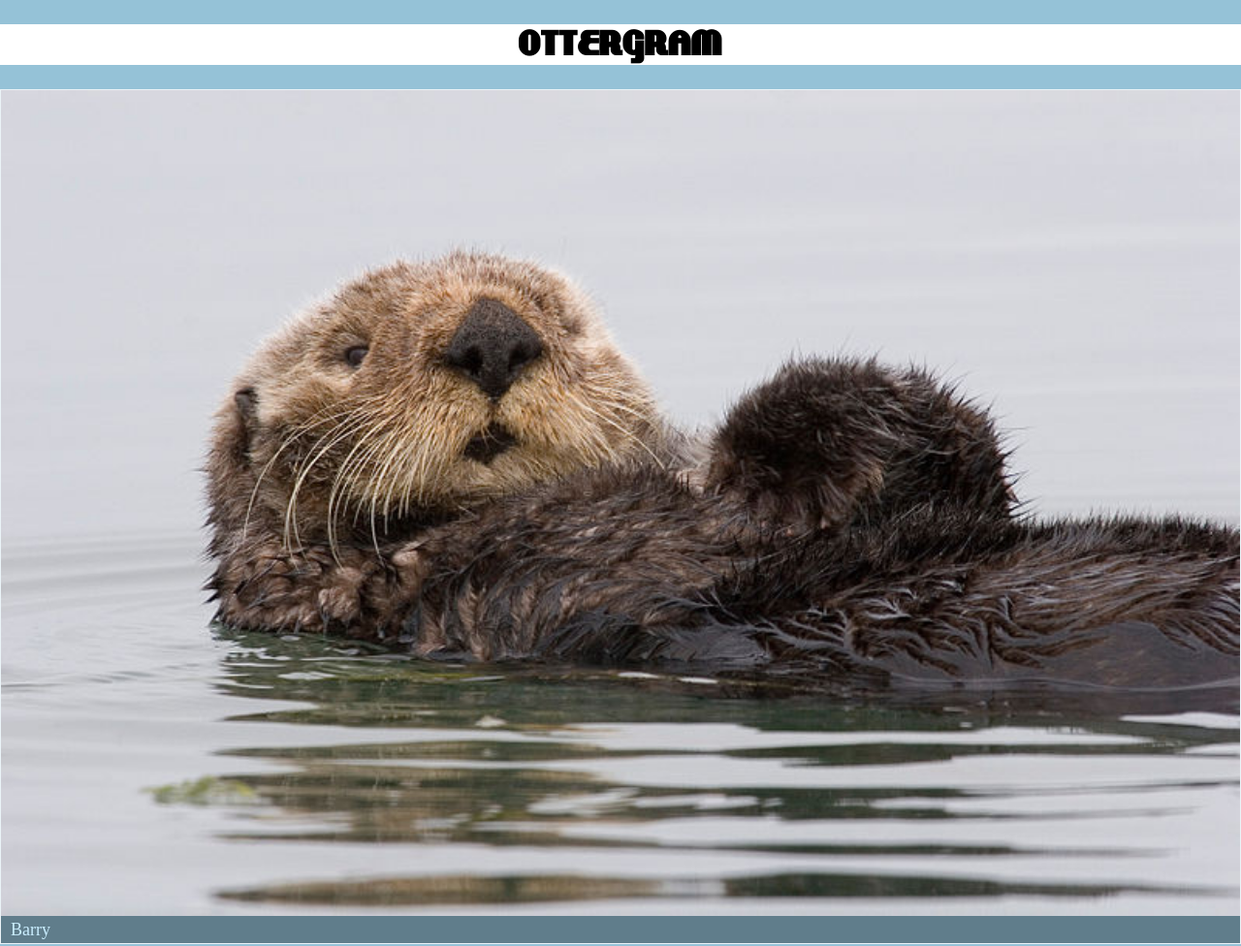
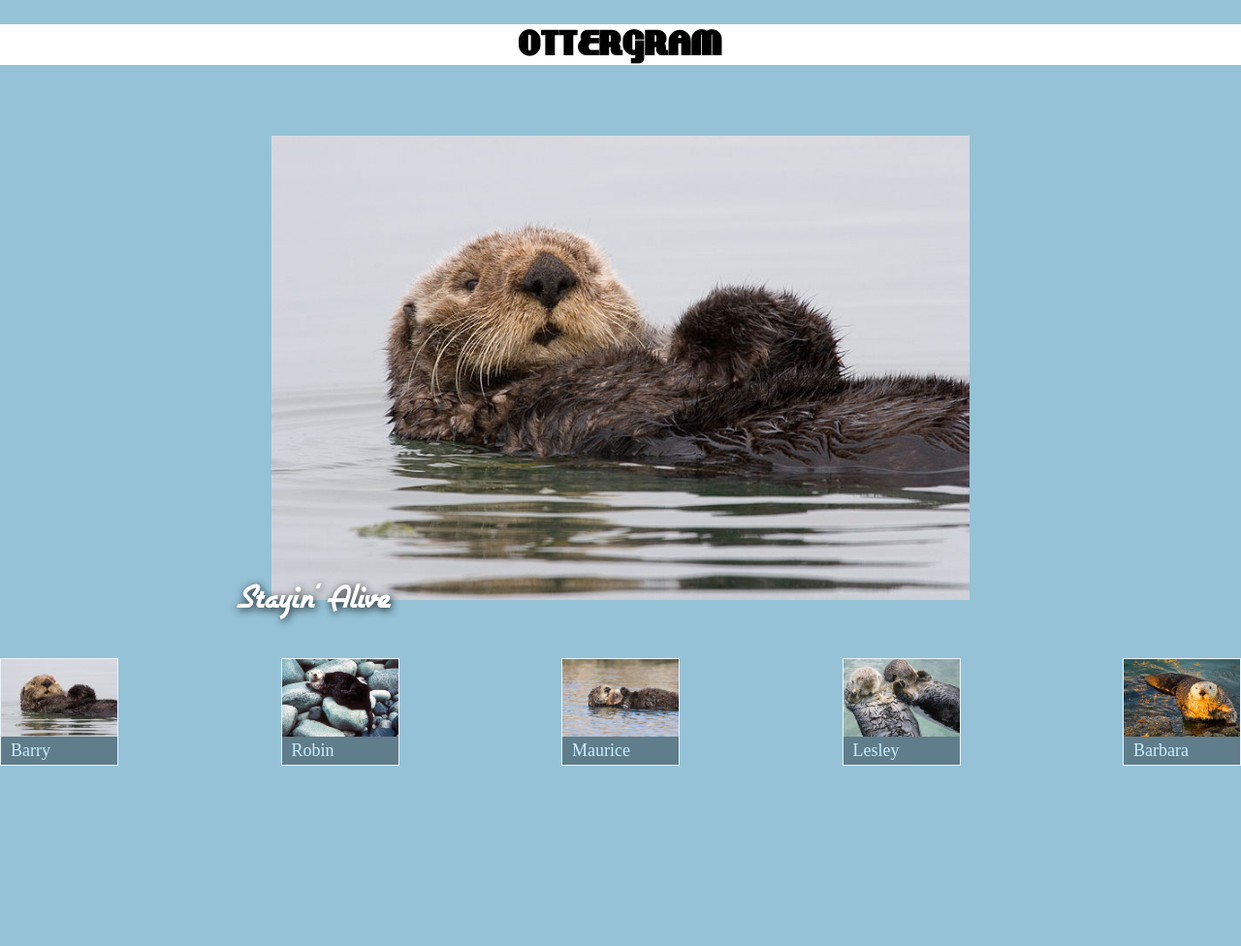
Before and after one commit to DaveBeCoding/cpsc-349, a plain HTML site: page homework-01/ottergram/index.html in a window 1280 px wide. Shown: the top 976 px of the page at 97% size. After the commit the page ends 800 px from the top, so only its background shows below. Drawn offline with nearby package versions, Linux system fonts and the light colour scheme.

Commit message:
end of chapter-04, complete

```diff
--- a/homework-01/ottergram/index.html
+++ b/homework-01/ottergram/index.html
@@ -1,61 +1,56 @@
 <!DOCTYPE html>
-<!--[if lt IE 7]>      <html class="no-js lt-ie9 lt-ie8 lt-ie7"> <![endif]-->
-<!--[if IE 7]>         <html class="no-js lt-ie9 lt-ie8"> <![endif]-->
-<!--[if IE 8]>         <html class="no-js lt-ie9"> <![endif]-->
-<!--[if gt IE 8]>      <html class="no-js"> <!--<![endif]-->
 <html>
   <head>
-    <meta charset="utf-8" />
-    <meta http-equiv="X-UA-Compatible" content="IE=edge" />
+    <meta charset="utf-8">
+    <meta name="viewport" content="width=device-width, initial-scale=1">
     <title>ottergram</title>
-    <meta name="description" content="" />
-    <meta name="viewport" content="width=device-width, initial-scale=1" />
-    <link
-      rel="stylesheet"
-      href="https://cdnjs.cloudflare.com/ajax/libs/normalize/8.0.1/normalize.min.css"
-    />
-    <link rel="stylesheet" href="stylesheets/styles.css" />
+    <link rel="stylesheet" href="https://cdnjs.cloudflare.com/ajax/libs/normalize/3.0.3/normalize.min.css">
+    <link rel="stylesheet" href="stylesheets/styles.css">
   </head>
   <body>
-    <header>
-
+    <header class="main-header">
       <h1 class="logo-text">ottergram</h1>
     </header>
+    <main class="main-content">
       <ul class="thumbnail-list">
         <li class="thumbnail-item">
-<a href="#">
+          <a href="img/otter1.jpg" data-image-role="trigger" data-image-title="Stayin' Alive" data-image-url="img/otter1.jpg">
             <img class="thumbnail-image" src="img/otter1.jpg" alt="Barry the Otter">
             <span class="thumbnail-title">Barry</span>
           </a>
         </li>
         <li class="thumbnail-item">
-<a href="#">
+          <a href="img/otter2.jpg" data-image-role="trigger" data-image-title="How Deep Is Your Love" data-image-url="img/otter2.jpg">
             <img class="thumbnail-image" src="img/otter2.jpg" alt="Robin the Otter">
             <span class="thumbnail-title">Robin</span>
           </a>
         </li>
         <li class="thumbnail-item">
-<a href="#">
+          <a href="img/otter3.jpg" data-image-role="trigger" data-image-title="You Should Be Dancing" data-image-url="img/otter3.jpg">
             <img class="thumbnail-image" src="img/otter3.jpg" alt="Maurice the Otter">
             <span class="thumbnail-title">Maurice</span>
           </a>
         </li>
         <li class="thumbnail-item">
-<a href="#">
+          <a href="img/otter4.jpg" data-image-role="trigger" data-image-title="Night Fever" data-image-url="img/otter4.jpg">
             <img class="thumbnail-image" src="img/otter4.jpg" alt="Lesley the Otter">
             <span class="thumbnail-title">Lesley</span>
           </a>
         </li>
-<li>
         <li class="thumbnail-item">
-<a href="#">
-<img src="img/otter5.jpg" alt="Barbara the Otter">
+          <a href="img/otter5.jpg" data-image-role="trigger" data-image-title="To Love Somebody" data-image-url="img/otter5.jpg">
             <img class="thumbnail-image" src="img/otter5.jpg" alt="Barbara the Otter">
             <span class="thumbnail-title">Barbara</span>
           </a>
         </li>
       </ul>
-
-    <script src="" async defer></script>
+      <div class="detail-image-container">
+        <div class="detail-image-frame" data-image-role="frame">
+          <img class="detail-image" data-image-role="target" src="img/otter1.jpg" alt="">
+          <span class="detail-image-title" data-image-role="title">Stayin' Alive</span>
+        </div>
+      </div>
+    </main>
+    <script src="scripts/main.js" charset="utf-8"></script>
   </body>
 </html>
--- a/homework-01/ottergram/stylesheets/styles.css
+++ b/homework-01/ottergram/stylesheets/styles.css
@@ -1,3 +1,15 @@
+@font-face {
+font-family: 'airstreamregular';
+src: url('fonts/Airstream-webfont.eot');
+src: url('fonts/Airstream-webfont.eot?#iefix') format('embedded-opentype'),
+url('fonts/Airstream-webfont.woff') format('woff'),
+url('fonts/Airstream-webfont.ttf') format('truetype'),
+url('fonts/Airstream-webfont.svg#airstreamregular') format('svg');
+font-weight: normal;
+font-style: normal;
+}
+
+
 @font-face {
 font-family: 'lakeshore';
 src: url('fonts/LAKESHOR-webfont.eot');
@@ -10,15 +22,25 @@ font-style: normal;
 }
 
 
-
+html, body {
+height: 100%;
+}
 
 body {
+
+display: flex;
+flex-direction: column;
 font-size: 10px;
 background: rgb(149, 194, 215);
 }
 
 a {
 text-decoration: none;
+}
+
+.main-header
+{
+    flex: 0 1 auto;
 }
 
 
@@ -30,24 +52,65 @@ font-family: lakeshore;
 font-size: 37px;
 }
 
-.thumbnail-item + .thumbnail-item {
-margin-top: 10px;
+.main-content {
+    flex:  1 1 auto;
+    display: flex;
+    flex-direction: column;
 }
 
+
+
 .thumbnail-item {
-    display: block;
+display: inline-block;
+min-width: 120px;
+max-width: 120px;
 border: 1px solid rgb(100%, 100%, 100%);
 border: 1px solid rgba(100%, 100%, 100%, 0.8);
 }
 
 .thumbnail-list {
+
+flex: 0 1 auto;
+order: 2;
+display: flex;
+justify-content: space-between;
 list-style: none;
 padding: 0;
+
+white-space: nowrap;
+overflow-x: auto;
 }
 
 .thumbnail-image {
     display: block;
     width: 100%;
+}
+
+.detail-image-container {
+    flex: 1 1 auto;
+    display: flex;
+    justify-content: center;
+    align-items: center;
+}
+
+.detail-image-frame {
+    position: relative;
+    text-align: center;
+}
+.detail-image {
+width: 90%;
+}
+
+.detail-image-title {
+
+position: absolute;
+bottom: -16px;
+left: 4px;
+
+font-family: airstreamregular;
+color: white;
+text-shadow: rgba(0, 0, 0, 0.9) 1px 2px 9px;
+font-size: 40px;
 }
 
 .thumbnail-title {
```
Lines whose indentation alone changed are shown as unchanged.
